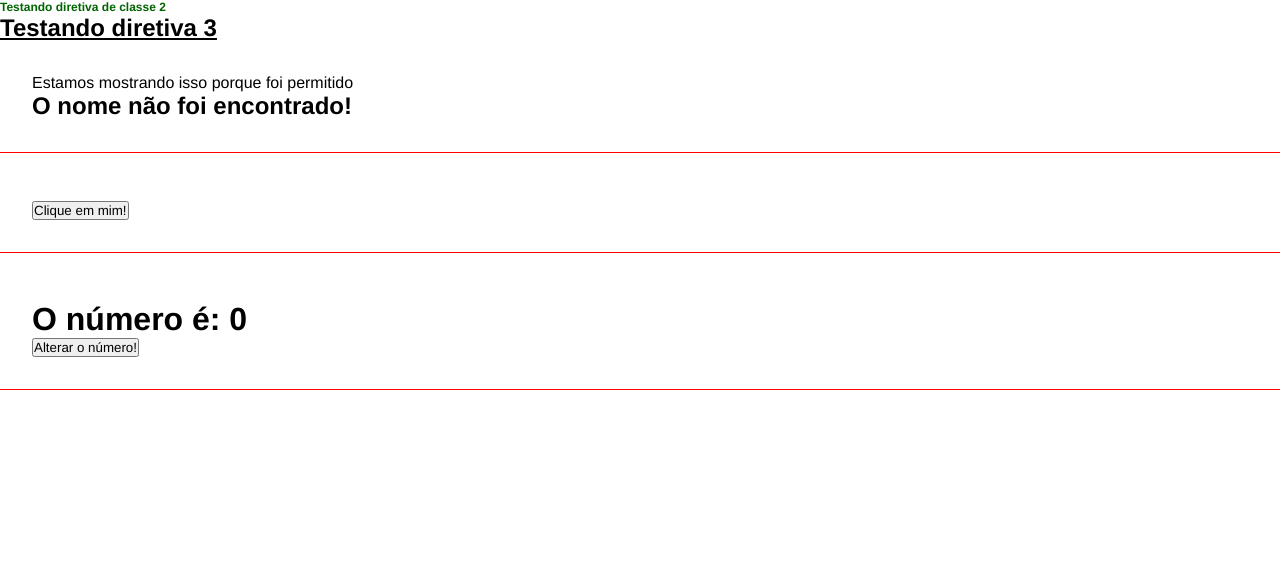
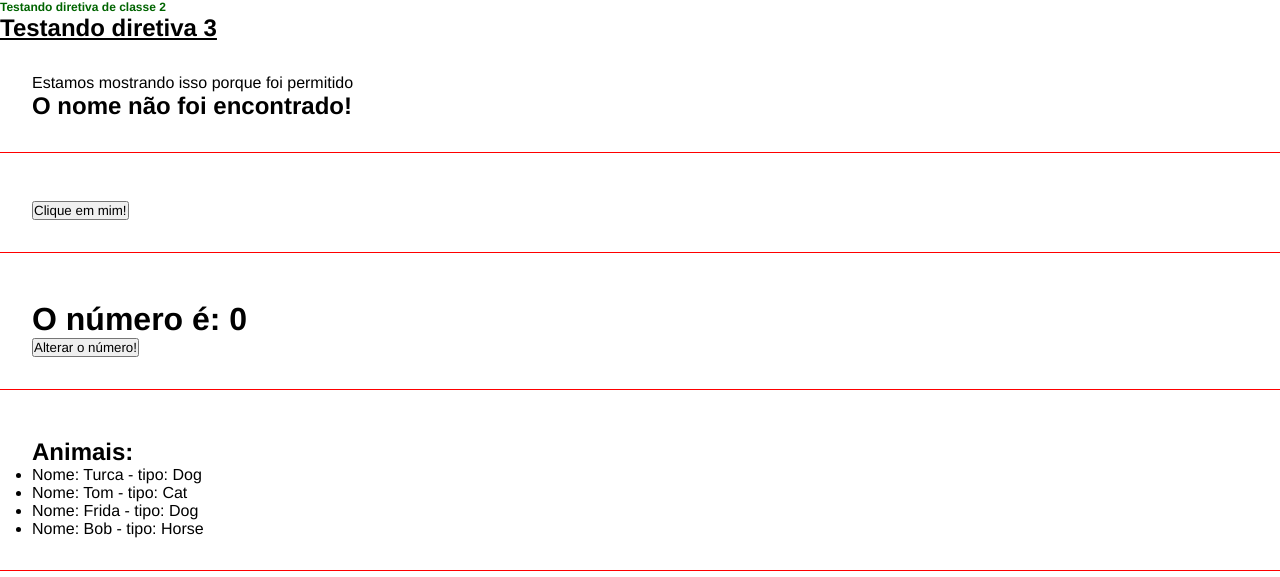
Before and after one commit to rovior/angularHoraCodar, an Angular app: page / in a window 1280 px wide. Shown: the part 531-1108 px from the top of the page. Built offline with nearby package versions, Linux system fonts and the light colour scheme.

Commit message:
feat: criando lista e imprimindo com laço de repetição

```diff
--- a/src/app/app.component.html
+++ b/src/app/app.component.html
@@ -33,6 +33,7 @@
 <app-if-render></app-if-render>
 <app-eventos></app-eventos>
 <app-emitter></app-emitter>
+<app-list-render></app-list-render>
 
 
 <!--
--- a/src/app/app.module.ts
+++ b/src/app/app.module.ts
@@ -11,6 +11,7 @@
 import { EventosComponent } from './components/eventos/eventos.component';
 import { EmitterComponent } from './components/emitter/emitter.component';
 import { ChangeNumberComponent } from './components/change-number/change-number.component';
+import { ListRenderComponent } from './components/list-render/list-render.component';
 @NgModule({
   declarations: [
     AppComponent, //declrando compoente para que sea reconhecido
@@ -20,7 +21,8 @@
     IfRenderComponent,
     EventosComponent,
     EmitterComponent,
-    ChangeNumberComponent //declranado compoenente para que seja reconhecido
+    ChangeNumberComponent,
+    ListRenderComponent //declranado compoenente para que seja reconhecido
 
   ],
   imports: [BrowserModule],
--- /dev/null
+++ b/src/app/components/list-render/list-render.component.html
@@ -0,0 +1,9 @@
+
+<div class="class">
+  <h2>Animais:</h2>
+  <ul>
+    <li *ngFor="let animal of animals">
+      Nome: {{animal.name}} - tipo: {{animal.type}}
+    </li>
+  </ul>
+</div>
--- /dev/null
+++ b/src/app/components/list-render/list-render.component.ts
@@ -0,0 +1,22 @@
+import { Component, OnInit } from '@angular/core';
+
+@Component({
+  selector: 'app-list-render',
+  templateUrl: './list-render.component.html',
+  styleUrls: ['./list-render.component.css']
+})
+export class ListRenderComponent implements OnInit {
+  /* criando lista */
+  animals = [
+    { name: 'Turca', type: 'Dog' },
+    { name: 'Tom', type: 'Cat' },
+    { name: 'Frida', type: 'Dog' },
+    { name: 'Bob', type: 'Horse' },
+  ]
+
+  constructor() { }
+
+  ngOnInit(): void {
+  }
+
+}
```
Also changed, not shown: src/app/components/list-render/list-render.component.css (added), 1 other file (tests, documents, lock files or other folders).
